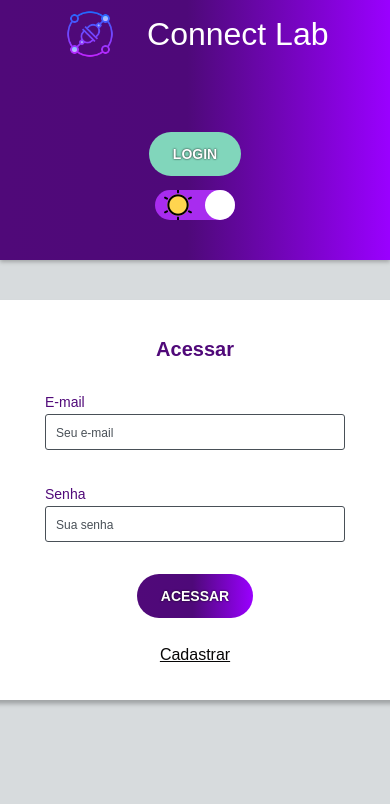
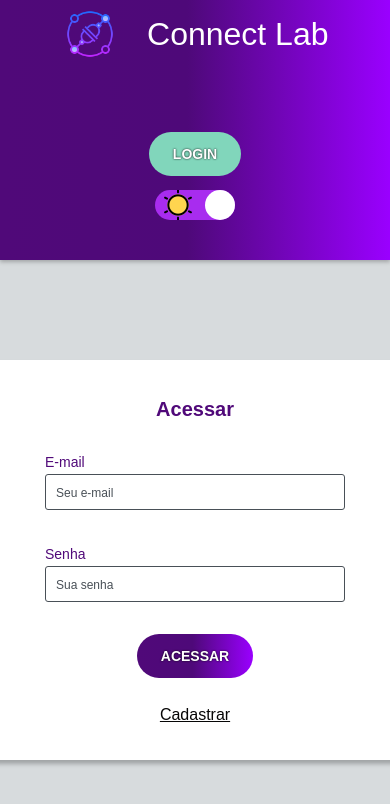
Before and after one commit to xDouglas90/connect-Lab, a React (Vite) app: page /login in a window 390 px wide. Shown: the top 804 px of the page. Built offline with nearby package versions, Linux system fonts and the light colour scheme; no server answers.

Commit message:
:iphone: Fix Modals and TopBar in Mobile Screens #43

```diff
--- a/src/components/organisms/TopBar/styles.js
+++ b/src/components/organisms/TopBar/styles.js
@@ -17,15 +17,15 @@ export const Header = styled.header`
   align-items: center;
   height: 260px;
   padding: 6px 0px 40px;
-  position: fixed;
-  top: 0;
-  left: 0;
-  width: 100vw;
-  z-index: 100;
 
   @media (min-width: 768px) {
     height: 5rem;
     flex-direction: row;
     padding: 0 1rem;
+    position: fixed;
+    top: 0;
+    left: 0;
+    width: 100vw;
+    z-index: 100;
   }
 `;
--- a/src/components/templates/Layout/styles.js
+++ b/src/components/templates/Layout/styles.js
@@ -5,7 +5,7 @@ export const Main = styled.main`
   flex-direction: column;
   justify-content: center;
   align-items: center;
-  padding: 300px 120px 60px;
+  padding: 100px 60px;
   gap: 40px;
   width: 100%;
 
```
